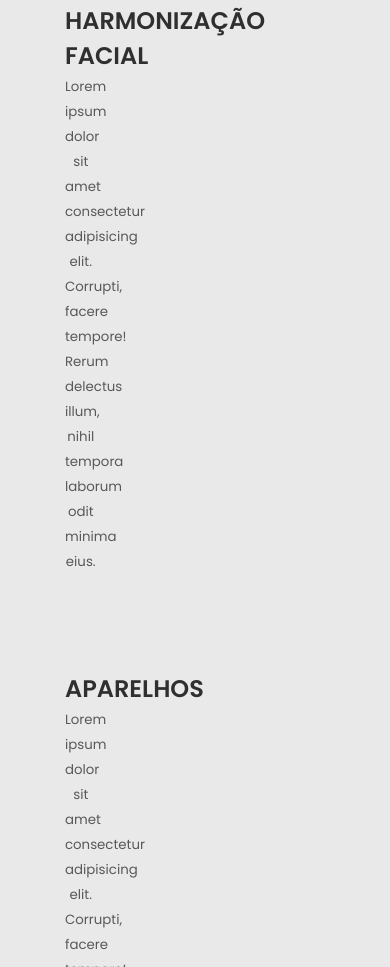
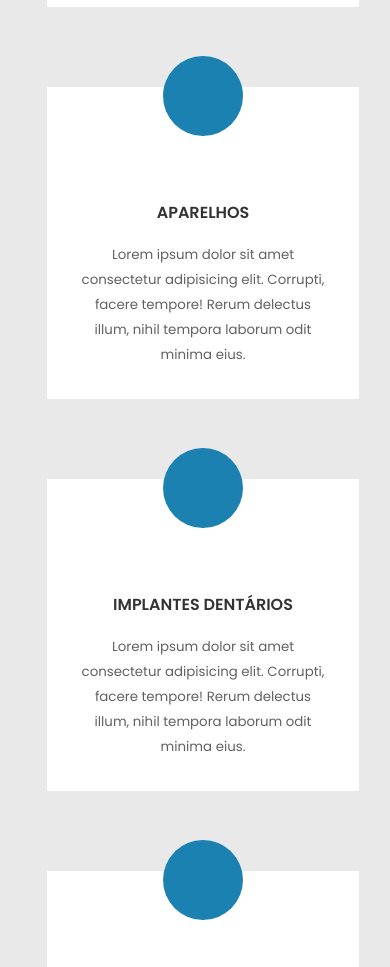
Before and after one commit to DevMauricioMgf/site-dentista, a plain HTML site: page index.html in a window 390 px wide. Shown: the part 1945-2912 px from the top of the page. Drawn offline with Linux system fonts and the light colour scheme.

Commit message:
sobre parcialmente completa

```diff
--- a/css/estilo.css
+++ b/css/estilo.css
@@ -18,10 +18,6 @@
     --color-light: rgba(255, 255, 255, 0.6);
 
     --transition: all 400ms ease;
-
-    --container-width-lg: 75%;
-    --container-width-mg: 86%;
-    --container-width-sm: 90%;
 }
 
 html{
@@ -117,20 +113,24 @@ header{
     color: rgb(26, 129, 177);
 }
 
-.especialidades___content{
-    display: flex;
-    flex-direction: row-reverse;
-    gap: 2rem;
-    width: 80vw;
-    margin: 5rem;
+.container{
+    margin: 2rem 20rem 0 13rem;
+    border: 4px solid transparent;
+    min-height: 80vh;
+    display: grid;
+    grid-template-columns: 1fr 1fr 1fr;
+    grid-template-rows: 1fr 1fr;
+    column-gap: 8px;
+    row-gap: 8px;
 }
 
-.especialidade__detalhes{
+article.especialidade__detalhes{
     border: 1px solid transparent;
     transition: var(--transition);
-    width: 25vw;
     padding: 2rem;
     margin: 2rem;
+    width: 20vw;
+    background: white;
 }
 
 .especialidade__detalhes:hover{
@@ -139,9 +139,11 @@ header{
 
 .especialidade__detalhes > h2{
     color: rgba(0, 0, 0, 0.801);
+    padding-bottom: 1rem;
+    font-size: 1rem;
 }
 
-.especialidade__detalhes > h2:hover{
+.especialidade__detalhes h2:hover{
     color: rgb(26, 129, 177);
 }
 
@@ -149,9 +151,66 @@ header{
     color: rgba(0, 0, 0, 0.623);
 }
 
+.circulo{
+    width: 80px;
+    height: 80px;
+    border: 1px solid transparent;
+    border-radius: 50%;
+    background-color: rgb(26, 129, 177);
+    color: white;
+    position: relative;
+    top: -4rem;
+    margin: 0 auto;
+}
+
+.circulo:hover{
+    border-color: rgb(26, 129, 177);
+    background-color: white;
+}
+
+/* =========== MEDIA QUERRY (MEDIUM DEVICES) ====================== */
+@media screen and (max-width: 1024px) {
+    .container{
+        grid-template-columns: 1fr 1fr;
+        gap: 1.2rem;
+        margin: 2rem;
+    }
+
+    article.especialidade__detalhes{
+        border: 1px solid transparent;
+        transition: var(--transition);
+        padding: 2rem;
+        margin: 2rem auto;
+        width: 40vw;
+        background: white;
+
+    }
+}
+
+/* =========== MEDIA QUERRY (SMALL DEVICES) ====================== */
+@media screen and (max-width: 600px) {
+    .container{
+        grid-template-columns: 1fr;
+        gap: 1rem;
+        margin: 2rem 0rem 2rem 1rem;
+    }
+
+    article.especialidade__detalhes{
+        border: 1px solid transparent;
+        transition: var(--transition);
+        padding: 2rem;
+        margin: 2rem auto;
+        width: 80vw;
+        background: white;
+
+    }
+}
+
 
 /* Serviços */
 
 
 
+
+
 /* Contato */
--- a/index.html
+++ b/index.html
@@ -29,15 +29,51 @@
         <h1><span class="azul">NOSSAS </span>ESPECIALIDADES</h1>
         <p>Possuímos as mais diversas especialidades odontológicas em um só lugar para garantir maior conforto e qualidade aos nossos pacientes.</p>
 
-        <div class="especialidades__content">
-            <article class="especialidade__detalhes"><h2>LENTES DE CONTATO</h2>
+        <div class="container">
+            <article class="especialidade__detalhes">
+                <div class="circulo">
+                    <div class="imagem">
+
+                    </div>
+                </div>
+                <h2>LENTES DE CONTATO</h2>
                 <small>Lorem ipsum dolor sit amet consectetur adipisicing elit. Corrupti, facere tempore! Rerum delectus illum, nihil tempora laborum odit minima eius.</small></article>
-            <article class="especialidade__detalhes"><h2>HARMONIZAÇÃO FACIAL</h2><small>Lorem ipsum dolor sit amet consectetur adipisicing elit. Corrupti, facere tempore! Rerum delectus illum, nihil tempora laborum odit minima eius.</small></article>
-            <article class="especialidade__detalhes"><h2>APARELHOS</h2><small>Lorem ipsum dolor sit amet consectetur adipisicing elit. Corrupti, facere tempore! Rerum delectus illum, nihil tempora laborum odit minima eius.</small>
+            <article class="especialidade__detalhes">
+                <div class="circulo">
+                    <div class="imagem">
+
+                    </div>
+                </div>
+                <h2>HARMONIZAÇÃO FACIAL</h2><small>Lorem ipsum dolor sit amet consectetur adipisicing elit. Corrupti, facere tempore! Rerum delectus illum, nihil tempora laborum odit minima eius.</small></article>
+            <article class="especialidade__detalhes">
+                <div class="circulo">
+                    <div class="imagem">
+
+                    </div>
+                </div>
+                <h2>APARELHOS</h2><small>Lorem ipsum dolor sit amet consectetur adipisicing elit. Corrupti, facere tempore! Rerum delectus illum, nihil tempora laborum odit minima eius.</small>
             </article>
-            <article class="especialidade__detalhes"><h2>IMPLANTES DENTÁRIOS</h2><small>Lorem ipsum dolor sit amet consectetur adipisicing elit. Corrupti, facere tempore! Rerum delectus illum, nihil tempora laborum odit minima eius.</small></article>
-            <article class="especialidade__detalhes"><h2>TRATAMENTO DE CANAL</h2><small>Lorem ipsum dolor sit amet consectetur adipisicing elit. Corrupti, facere tempore! Rerum delectus illum, nihil tempora laborum odit minima eius.</small></article>
-            <article class="especialidade__detalhes"><h2>VER TODAS</h2><small>Lorem ipsum dolor sit amet consectetur adipisicing elit. Corrupti, facere tempore! Rerum delectus illum, nihil tempora laborum odit minima eius.</small></article>
+            <article class="especialidade__detalhes">
+                <div class="circulo">
+                    <div class="imagem">
+
+                    </div>
+                </div>
+                <h2>IMPLANTES DENTÁRIOS</h2><small>Lorem ipsum dolor sit amet consectetur adipisicing elit. Corrupti, facere tempore! Rerum delectus illum, nihil tempora laborum odit minima eius.</small></article>
+            <article class="especialidade__detalhes">
+                <div class="circulo">
+                    <div class="imagem">
+
+                    </div>
+                </div>
+                <h2>TRATAMENTO DE CANAL</h2><small>Lorem ipsum dolor sit amet consectetur adipisicing elit. Corrupti, facere tempore! Rerum delectus illum, nihil tempora laborum odit minima eius.</small></article>
+            <article class="especialidade__detalhes">
+                <div class="circulo">
+                    <div class="imagem">
+
+                    </div>
+                </div>
+                <h2>VER TODAS</h2><small>Lorem ipsum dolor sit amet consectetur adipisicing elit. Corrupti, facere tempore! Rerum delectus illum, nihil tempora laborum odit minima eius.</small></article>
         </div>
     </section>
     <!-- Servicos -->
```
